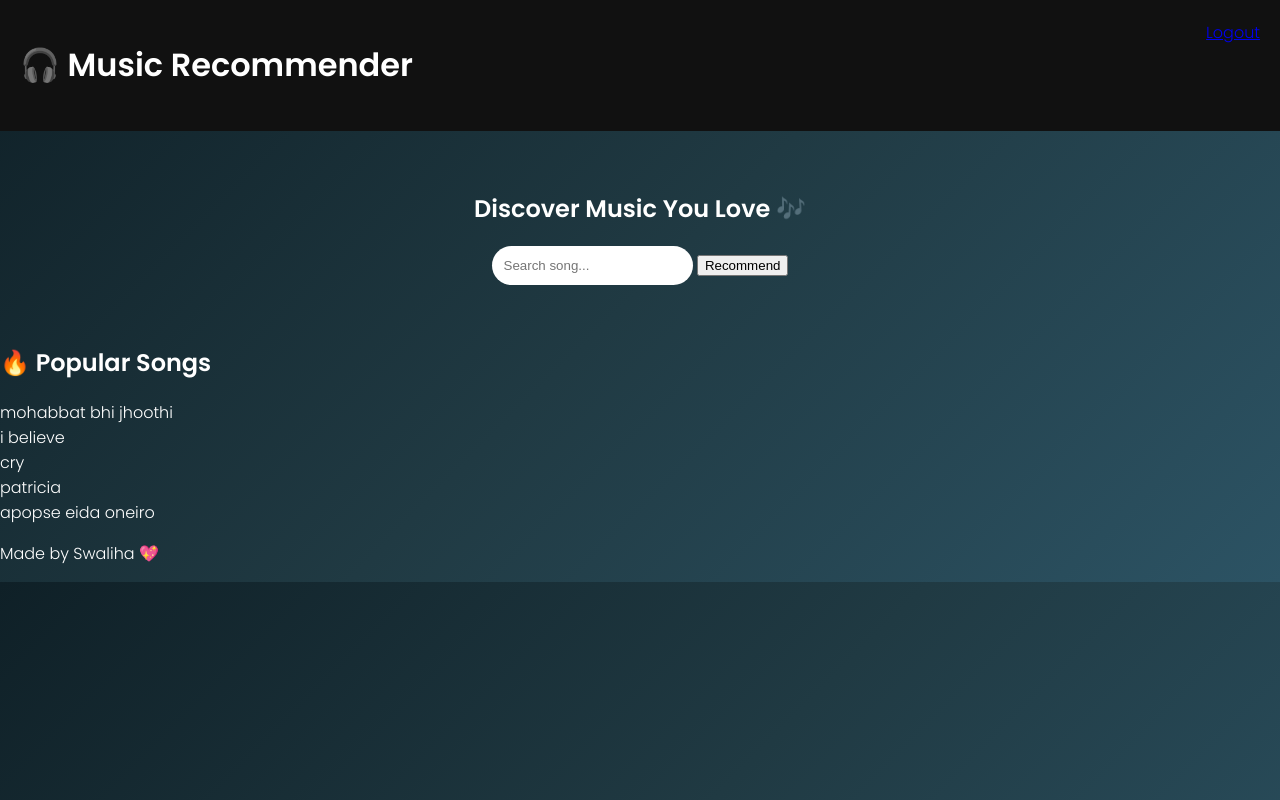
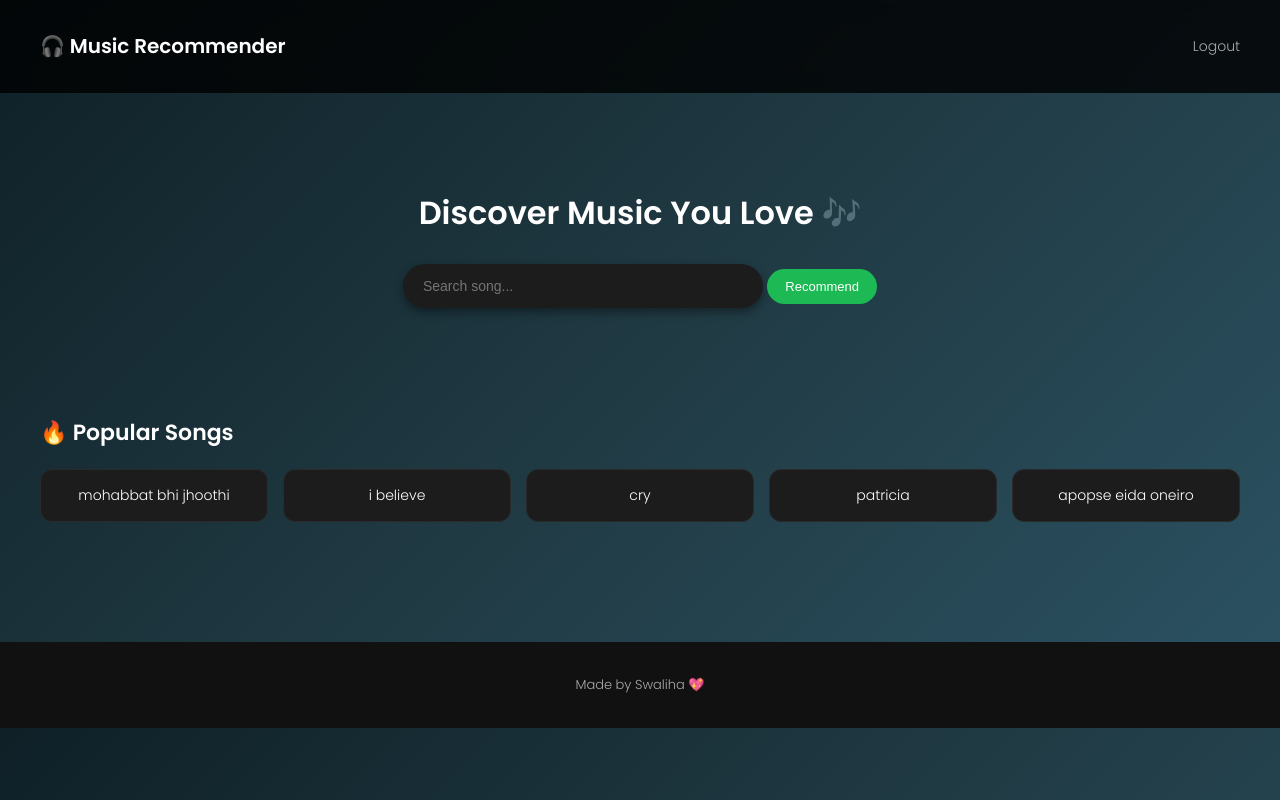
Before and after one commit to Swaliha-jamadar-070/Music-Recommender-System, a Flask app: page / in a window 1280 px wide. Run offline with Flask 3, Linux system fonts and the light colour scheme; the visitor is signed in with stand-in values (Sample User, id 1).

Commit message:
Update style.css

```diff
--- a/static/style.css
+++ b/static/style.css
@@ -1,3 +1,9 @@
+<style>
+*{
+    transition:all 0.2s ease;
+    box-sizing:border-box;
+}
+
 body{
     font-family:'Poppins',sans-serif;
     background:linear-gradient(135deg,#0f2027,#203a43,#2c5364);
@@ -5,45 +11,235 @@ body{
     margin:0;
 }
 
+/* HEADER */
 .header{
     display:flex;
     justify-content:space-between;
-    padding:20px;
-    background:#111;
+    align-items:center;
+    padding:18px 40px;
+    background:rgba(0,0,0,0.8);
+    backdrop-filter:blur(10px);
 }
 
+.header h1{
+    font-size:20px;
+    font-weight:600;
+}
+
+.header a{
+    color:#aaa;
+    text-decoration:none;
+    font-size:14px;
+}
+
+.header a:hover{
+    color:white;
+}
+
+/* HERO */
 .hero{
     text-align:center;
+    padding:70px 20px 50px;
+}
+
+.hero h2{
+    font-size:32px;
+    font-weight:600;
+}
+
+.hero p{
+    color:#bbb;
+    margin:10px 0 20px;
+}
+
+/* SEARCH */
+input{
+    padding:14px 20px;
+    width:320px;
+    border-radius:30px;
+    border:none;
+    outline:none;
+    background:#1c1c1c;
+    color:white;
+    font-size:14px;
+    box-shadow:0 4px 10px rgba(0,0,0,0.4);
+}
+
+button{
+    padding:10px 18px;
+    border-radius:30px;
+    border:none;
+    background:#1db954;
+    color:white;
+    cursor:pointer;
+    font-size:13px;
+    font-weight:500;
+}
+
+button:hover{
+    background:#1ed760;
+}
+
+/* SUGGESTIONS */
+#suggestions{
+    list-style:none;
+    padding:0;
+    max-width:320px;
+    margin:10px auto;
+    background:#1c1c1c;
+    border-radius:10px;
+    box-shadow:0 5px 15px rgba(0,0,0,0.4);
+}
+
+#suggestions li{
+    padding:10px;
+    cursor:pointer;
+}
+
+#suggestions li:hover{
+    background:#2a2a2a;
+}
+
+/* SECTION */
+.section{
     padding:40px;
 }
 
-input{
-    padding:12px;
-    border-radius:20px;
-    border:none;
+.section h2{
+    margin-bottom:20px;
+    font-size:22px;
 }
 
+/* POPULAR GRID */
+.popular-grid{
+    display:grid;
+    grid-template-columns:repeat(auto-fit,minmax(180px,1fr));
+    gap:15px;
+}
+
+.mini-card{
+    background:#1c1c1c;
+    padding:15px;
+    border-radius:12px;
+    text-align:center;
+    border:1px solid #2a2a2a;
+    cursor:pointer;
+    font-size:14px;
+}
+
+.mini-card:hover{
+    background:#2a2a2a;
+    transform:scale(1.05);
+}
+
+/* GRID */
 .grid{
     display:grid;
     grid-template-columns:repeat(auto-fit,minmax(250px,1fr));
-    gap:20px;
-    padding:20px;
+    gap:25px;
 }
 
+/* CARD */
 .card{
+    display:flex;
+    flex-direction:column;
+    justify-content:space-between;
     background:#1c1c1c;
     padding:15px;
-    border-radius:10px;
+    border-radius:15px;
+    border:1px solid #2a2a2a;
+    box-shadow:0 6px 15px rgba(0,0,0,0.3);
 }
 
+.card:hover{
+    transform:translateY(-6px);
+    border-color:#444;
+}
+
+/* IMAGE */
 .cover{
     width:100%;
     height:200px;
     object-fit:cover;
+    border-radius:10px;
 }
 
-/* MOBILE */
-@media(max-width:768px){
-    .header{ flex-direction:column; text-align:center; }
-    .grid{ grid-template-columns:1fr; }
+/* TEXT */
+.card h3{
+    margin:10px 0 4px;
+    font-size:15px;
 }
+
+.card p{
+    font-size:12px;
+    color:#aaa;
+}
+
+/* BUTTONS */
+.buttons{
+    display:flex;
+    gap:8px;
+    margin-top:10px;
+}
+
+.buttons button:first-child{
+    background:#1db954;
+    color:white;
+}
+
+.buttons button:first-child:hover{
+    background:#1ed760;
+}
+
+/* WATCH BUTTON */
+.watch-btn{
+    margin-top:12px;
+    padding:8px;
+    border-radius:8px;
+    background:#181818;
+    color:#aaa;
+    text-decoration:none;
+    border:1px solid #333;
+    text-align:center;
+    font-size:12px;
+}
+
+.watch-btn:hover{
+    background:#222;
+    color:white;
+}
+
+/* RATING */
+.rating-bar{
+    background:#2a2a2a;
+    height:6px;
+    border-radius:10px;
+    margin-top:10px;
+}
+
+.rating-bar div{
+    height:100%;
+    background:#1db954;
+}
+
+/* PLAYER */
+.music-player{
+    position:fixed;
+    bottom:0;
+    width:100%;
+    background:#111;
+    padding:10px;
+    text-align:center;
+    border-top:1px solid #333;
+}
+
+/* FOOTER */
+footer{
+    margin-top:80px;
+    padding:20px;
+    background:#111;
+    text-align:center;
+    font-size:13px;
+    color:#aaa;
+}
+</style>
```
